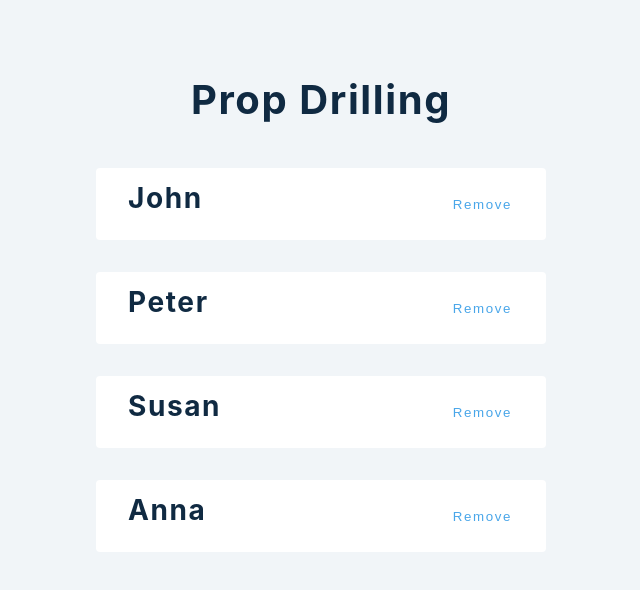
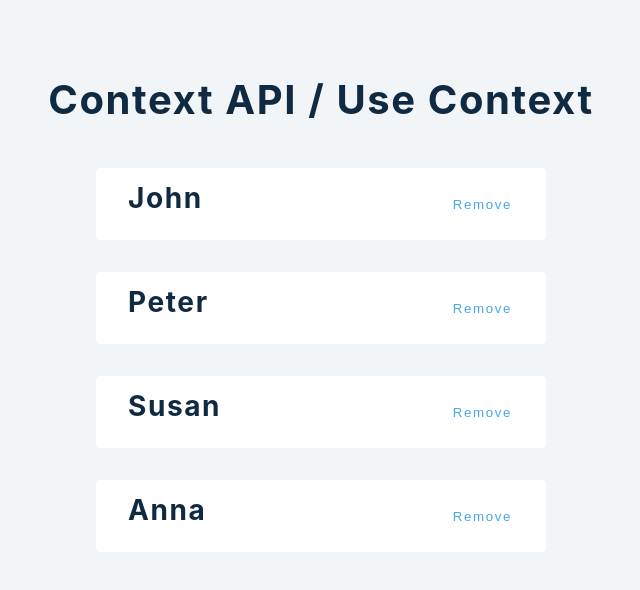
Before and after one commit to DinaTaklit/React-Fundamentals, a React (Create React App) app: page / in a window 1280 px wide. Shown: the top 590 px of the page, without its empty margins (319-959 px from the left). Built offline with nearby package versions, Linux system fonts and the light colour scheme.

Commit message:
8.Context API: use Context

```diff
--- /dev/null
+++ b/src/component/8.UseContext/ContextApi.js
@@ -0,0 +1,55 @@
+import React, {useState, useContext} from 'react'
+import {data} from '../../data'
+
+const PersonContext = React.createContext()
+// two component : Provider / Consumer
+
+export default function ContextApi() {
+
+    const [people, setPeople] = useState(data)
+
+    const removeItem = (id) => {
+        setPeople(prevPeople => {
+            const newPeople = prevPeople.filter(person => person.id !== id)
+            return newPeople
+        })
+    }
+    return (
+        <PersonContext.Provider value={{removeItem, people}}>
+            <h2 style={{marginBottom: '3rem'}}>Context API / Use Context</h2>
+            <section>
+                <List/>
+            </section>
+        </PersonContext.Provider>
+    )
+}
+
+
+const List = () => {
+    const {people} = useContext(PersonContext)
+    return (
+        <>
+            {
+                people.map(person => {
+                    return (
+                        <Person
+                            key={person.id}
+                            {...person}
+                        />
+                    )
+                })
+            }
+        </>
+
+    )
+}
+
+const Person = ({id, name}) => {
+    const {removeItem} = useContext(PersonContext)
+    return (
+        <div className='item'>
+            <h3>{name}</h3>
+            <button onClick={()=> removeItem(id)}>Remove</button>
+        </div>
+    )
+}
--- a/src/component/App.js
+++ b/src/component/App.js
@@ -14,11 +14,12 @@ import '../style/App.css';
 // import MultipleInputs from './4.Forms/MultipleInputs'
 // import UseRefBasics from './5.UseRef/UseRefBasics'
 // import UseReducer from './6.UseReducer'
-import PropDrilling from './7.PropDrilling/PropDrilling'
+// import PropDrilling from './7.PropDrilling/PropDrilling'
+import ContextApi from './8.UseContext/ContextApi'
 const App = () => {
   return (
     <div className="container">
-      <PropDrilling/>
+      <ContextApi/>
     </div>
   );
 }
```
